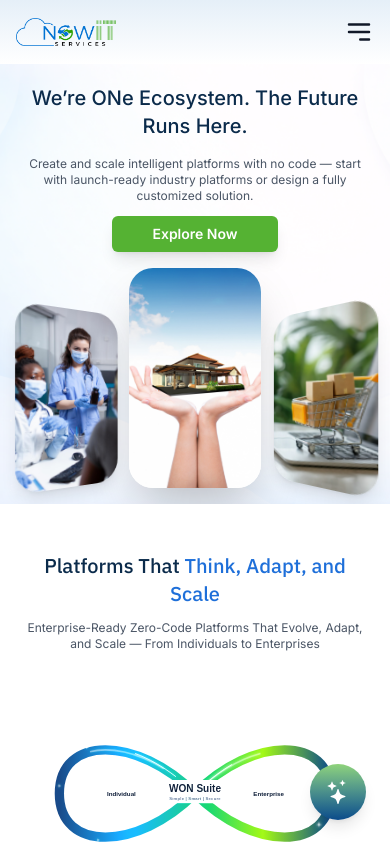
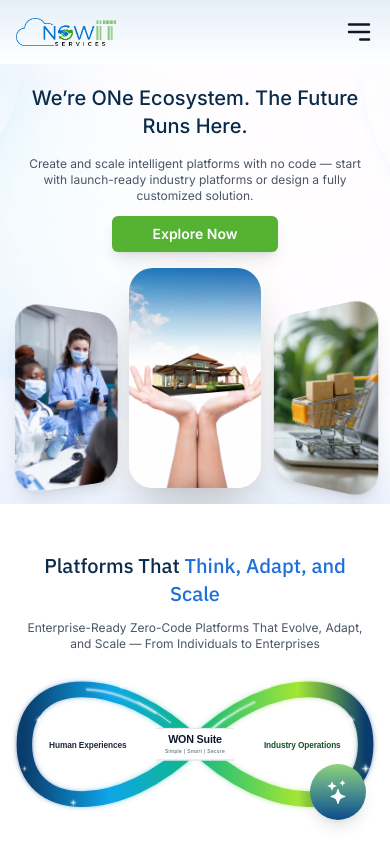
Before and after one commit to SivakumarErugu/NOWITSERVICES-WEBSITE, a Next.js app: page /products in a window 390 px wide. Built offline with nearby package versions, Linux system fonts and the light colour scheme; a web font is replaced by a local one.

Commit message:
update:Infinity Loop (10-02-2026)

```diff
--- a/src/components/Products/InfiniteLoop.jsx
+++ b/src/components/Products/InfiniteLoop.jsx
@@ -1,4 +1,3 @@
-
 import React from 'react';
 
 const Star = ({ x, y, scale, dur, delay }) => (
@@ -19,7 +18,7 @@ const Star = ({ x, y, scale, dur, delay }) => (
                 type="rotate"
                 from="0"
                 to="90"
-                dur="10s"
+                dur="12s"
                 repeatCount="indefinite"
             />
         </path>
@@ -28,91 +27,109 @@ const Star = ({ x, y, scale, dur, delay }) => (
 
 const InfiniteLoop = () => {
     const centerPath = "M400,200 C550,50 750,50 750,200 C750,350 550,350 400,200 C250,50 50,50 50,200 C50,350 250,350 400,200";
-    const outerPath = "M400,200 C560,40 760,40 760,200 C760,360 560,360 400,200 C240,40 40,40 40,200 C40,360 240,360 400,200";
-    const innerPath = "M400,200 C540,60 740,60 740,200 C740,340 540,340 400,200 C260,60 60,60 60,200 C60,340 260,340 400,200";
 
-    const starPositions = [
-        { x: 120, y: 80, s: 0.6, d: "2s", del: "0s" },
-        { x: 680, y: 115, s: 0.8, d: "2.5s", del: "0.5s" },
-        { x: 150, y: 320, s: 0.5, d: "3s", del: "1s" },
-        { x: 720, y: 280, s: 0.7, d: "2.2s", del: "0.2s" },
-        { x: 400, y: 60, s: 0.4, d: "4s", del: "1.5s" },
-        { x: 50, y: 180, s: 0.5, d: "2.8s", del: "0.8s" },
-        { x: 750, y: 200, s: 0.6, d: "3.5s", del: "1.2s" },
-        { x: 280, y: 50, s: 0.4, d: "2.3s", del: "0.3s" },
-        { x: 520, y: 350, s: 0.5, d: "3.1s", del: "0.7s" },
+    // Path slightly offset for the edge highlight effect
+    const edgePath = "M400,200 C560,40 760,40 760,200 C760,360 560,360 400,200 C240,40 40,40 40,200 C40,360 240,360 400,200";
+
+    const extraStars = [
+        { x: 80, y: 150, s: 0.8, d: "2s", del: "0s" },
+        { x: 720, y: 150, s: 0.9, d: "2.5s", del: "0.5s" },
+        { x: 150, y: 320, s: 0.7, d: "3s", del: "1s" },
+        { x: 650, y: 320, s: 1.1, d: "2.2s", del: "0.2s" },
+        { x: 400, y: 140, s: 0.6, d: "4s", del: "1.5s" },
+        { x: 250, y: 80, s: 0.8, d: "2.8s", del: "0.8s" },
+        { x: 550, y: 80, s: 0.7, d: "3.5s", del: "1.2s" },
+        { x: 50, y: 250, s: 0.5, d: "2.3s", del: "0.3s" },
+        { x: 750, y: 250, s: 1.0, d: "3.1s", del: "0.7s" },
+        { x: 400, y: 270, s: 0.4, d: "2.7s", del: "1.1s" },
+        { x: 300, y: 340, s: 0.6, d: "3.2s", del: "0.4s" },
+        { x: 500, y: 340, s: 0.8, d: "2.9s", del: "0.9s" },
     ];
 
     return (
-        <div className="w-full flex justify-center items-center bg-white py-16 px-10">
+        <div className="w-full flex justify-center items-center bg-white py-6 md:py-10 overflow-hidden">
             <svg
-                viewBox="0 0 800 400"
+                viewBox="0 60 800 300"
+                preserveAspectRatio="xMidYMid meet"
+                className="w-full h-auto max-w-5xl"
                 xmlns="http://www.w3.org/2000/svg"
-                style={{ filter: 'saturate(1.3) contrast(1.1)' }}
             >
                 <defs>
                     <linearGradient id="vibrantGrad" x1="0%" y1="0%" x2="100%" y2="0%">
                         <stop offset="0%" stopColor="#0a3c6d" />
                         <stop offset="25%" stopColor="#0ea5e9" />
                         <stop offset="50%" stopColor="#10b981" />
-                        <stop offset="75%" stopColor="#a3e635" />
+                        <stop offset="80%" stopColor="#a3e635" />
                         <stop offset="100%" stopColor="#0a3c6d" />
                     </linearGradient>
 
-                    <filter id="highBloom" x="-50%" y="-50%" width="200%" height="200%">
-                        <feGaussianBlur stdDeviation="4" result="blur" />
+                    <filter id="mainGlow" x="-20%" y="-20%" width="140%" height="140%">
+                        <feGaussianBlur stdDeviation="6" result="blur" />
+                        <feComposite in="SourceGraphic" in2="blur" operator="over" />
+                    </filter>
+
+                    <filter id="streakBloom" x="-50%" y="-50%" width="200%" height="200%">
+                        <feGaussianBlur stdDeviation="2" result="blur" />
+                        <feComposite in="SourceGraphic" in2="blur" operator="over" />
+                    </filter>
+
+                    <filter id="starBloom" x="-50%" y="-50%" width="200%" height="200%">
+                        <feGaussianBlur stdDeviation="3.5" result="blur" />
                         <feComposite in="SourceGraphic" in2="blur" operator="over" />
                     </filter>
                 </defs>
 
-                {/* 1. Main Ribbon */}
-                <path d={centerPath} fill="none" stroke="url(#vibrantGrad)" strokeWidth="24" strokeLinecap="round" opacity="0.9" />
+                {/* 1. LAYERED BACKGROUND GLOW */}
+                <path d={centerPath} fill="none" stroke="url(#vibrantGrad)" strokeWidth="38" opacity="0.2" filter="url(#mainGlow)" />
 
-                {/* 2. Light Streaks */}
-                <path d={outerPath} fill="none" stroke="white" strokeWidth="2" strokeDasharray="120, 880" strokeLinecap="round" filter="url(#highBloom)">
+                {/* 2. MAIN COLOR RIBBON */}
+                <path
+                    d={centerPath}
+                    fill="none"
+                    stroke="url(#vibrantGrad)"
+                    strokeWidth="32"
+                    strokeLinecap="round"
+                />
+
+                {/* 3. LIGHT STREAKS (Layered for depth) */}
+                {/* Center Pulse Streak */}
+                <path d={centerPath} fill="none" stroke="white" strokeWidth="4" opacity="0.55" strokeDasharray="150, 850" strokeLinecap="round" filter="url(#streakBloom)">
+                    <animate attributeName="stroke-dashoffset" from="1000" to="0" dur="3.5s" repeatCount="indefinite" />
+                </path>
+
+                {/* Fast Edge Highlight Streak */}
+                <path d={edgePath} fill="none" stroke="white" strokeWidth="1.5" opacity="0.9" strokeDasharray="80, 920" strokeLinecap="round" filter="url(#streakBloom)">
                     <animate attributeName="stroke-dashoffset" from="1000" to="0" dur="3s" repeatCount="indefinite" />
                 </path>
 
-                <path d={centerPath} fill="none" stroke="white" strokeWidth="4" strokeDasharray="200, 800" strokeOpacity="0.4" filter="url(#highBloom)">
-                    <animate attributeName="stroke-dashoffset" from="1000" to="0" dur="4s" repeatCount="indefinite" />
-                </path>
-
-                {/* 3. The Stars */}
-                <g filter="url(#highBloom)">
-                    {/* Static Center Star */}
-                    <Star x={400} y={200} scale={1.2} dur="1.5s" delay="0s" />
-
-                    {/* Scattered Stars */}
-                    {starPositions.map((pos, i) => (
-                        <Star key={i} x={pos.x} y={pos.y} scale={pos.s} dur={pos.d} delay={pos.del} />
+                {/* 4. ENHANCED DYNAMIC STARS */}
+                <g filter="url(#starBloom)">
+                    {extraStars.map((star, i) => (
+                        <Star key={i} x={star.x} y={star.y} scale={star.s} dur={star.d} delay={star.del} />
                     ))}
                 </g>
 
-                {/* 4. Center Branding Text with White Background */}
+                {/* 5. CENTER BRANDING AREA */}
                 <g transform="translate(400, 200)">
-                    {/* The Background Box */}
-                    <rect
-                        x="-80"
-                        y="-35"
-                        width="160"
-                        height="60"
-                        fill="white"
-                        rx="8"
-                        opacity="0.95"
-                    />
+                    <rect x="-90" y="-32.5" width="180" height="65" fill="white" rx="4" />
+                    <line x1="-80" y1="-32.5" x2="80" y2="-32.5" stroke="#E2E8F0" strokeWidth="2.5" />
+                    <line x1="-80" y1="32.5" x2="80" y2="32.5" stroke="#E2E8F0" strokeWidth="3" />
 
-                    {/* The Text */}
                     <g textAnchor="middle" fontFamily="sans-serif">
-                        <text y="-5" fontSize="26" fontWeight="800" fill="#1e293b">WON Suite</text>
-                        <text y="18" fontSize="11" fontWeight="600" fill="#64748b" letterSpacing="0.5">
+                        <text y="-2" fontSize="22" fontWeight="700" fill="#0f172a" style={{ letterSpacing: '-0.4px' }}>
+                            WON Suite
+                        </text>
+                        <text y="18" fontSize="10" fontWeight="500" fill="#475569" style={{ letterSpacing: '0.8px' }}>
                             Simple | Smart | Secure
                         </text>
                     </g>
                 </g>
 
-                {/* 4. Labels */}
-                <text x="210" y="206" fontFamily="Arial" fontWeight="700" fontSize="16" fill="#1e293b" textAnchor="middle">Individual</text>
-                <text x="590" y="206" fontFamily="Arial" fontWeight="700" fontSize="16" fill="#1e293b" textAnchor="middle">Enterprise</text>
+                {/* 6. LABELS */}
+                <g fontFamily="sans-serif" fontWeight="700" fontSize="17" letterSpacing="-0.2px">
+                    <text x="180" y="207" fill="#1e293b" textAnchor="middle">Human Experiences</text>
+                    <text x="620" y="207" fill="#14532d" textAnchor="middle">Industry Operations</text>
+                </g>
             </svg>
         </div>
     );
--- a/src/components/partials/Header.jsx
+++ b/src/components/partials/Header.jsx
@@ -207,7 +207,7 @@ const Header = () => {
                                     <button
                                         key={idx}
                                         onClick={() => handleSubMenuItemClick(opt.name)}
-                                        className="flex items-center gap-3 text-left text-gray-700 hover:text-[#0A66C2]"
+                                        className="flex items-center gap-3 text-left text-gray-700 hover:text-[#0A66C2] cursor-pointer"
                                     >
                                         {opt.icon && <span className="text-lg">{opt.icon}</span>}
                                         <span className="text-sm font-medium">{opt.label}</span>
@@ -279,7 +279,7 @@ const Header = () => {
 
             {/* GLOBAL LOADER */}
             {isPending && (
-                <div className="fixed inset-0 z-[999] flex items-center justify-center bg-white/40 backdrop-blur-sm">
+                <div className="fixed inset-0 z-999 flex items-center justify-center bg-white/40 backdrop-blur-sm">
                     <div className="w-16 h-16 border-3 border-gray-400 border-t-blue-600 rounded-full animate-spin" />
                 </div>
             )}
```
